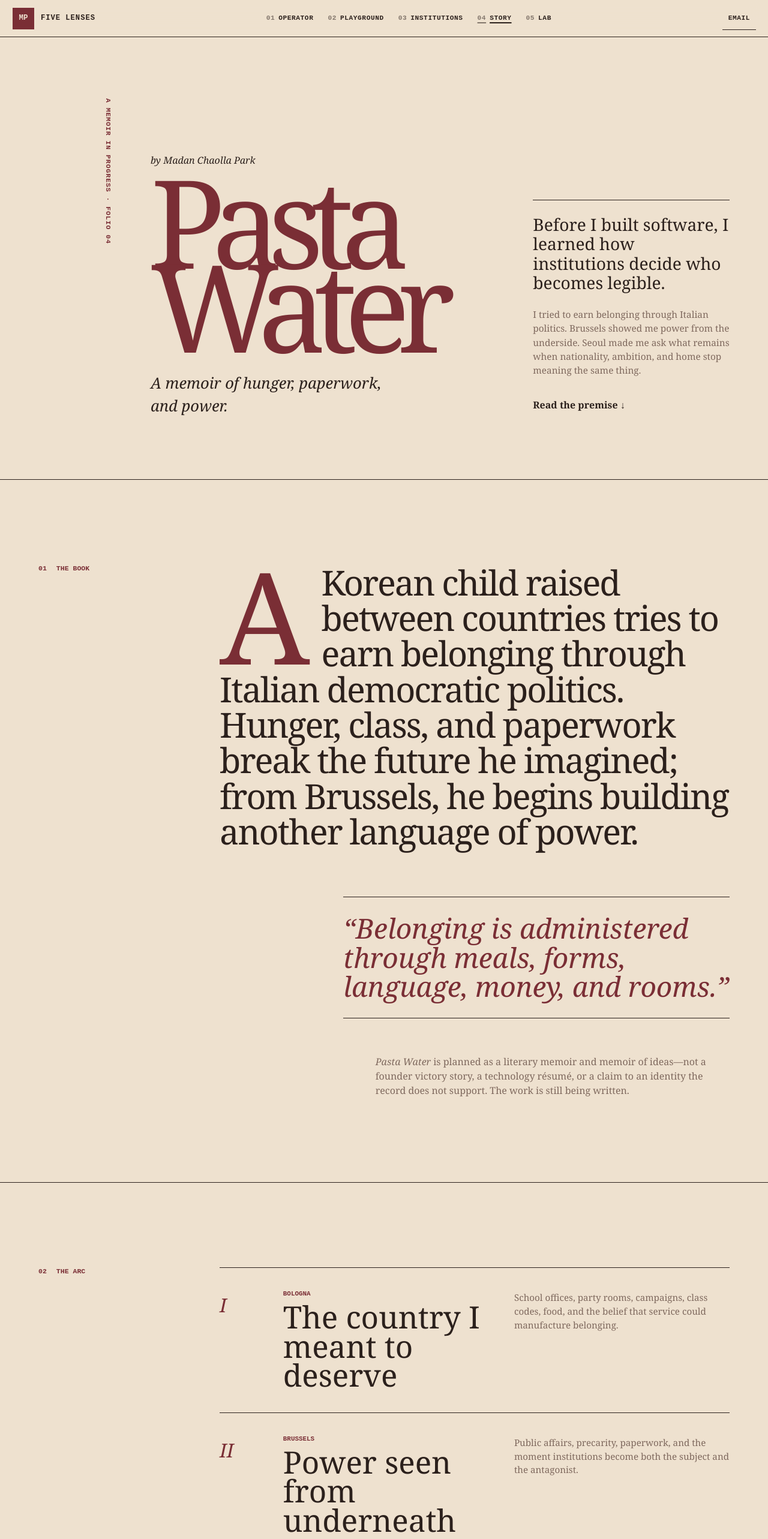
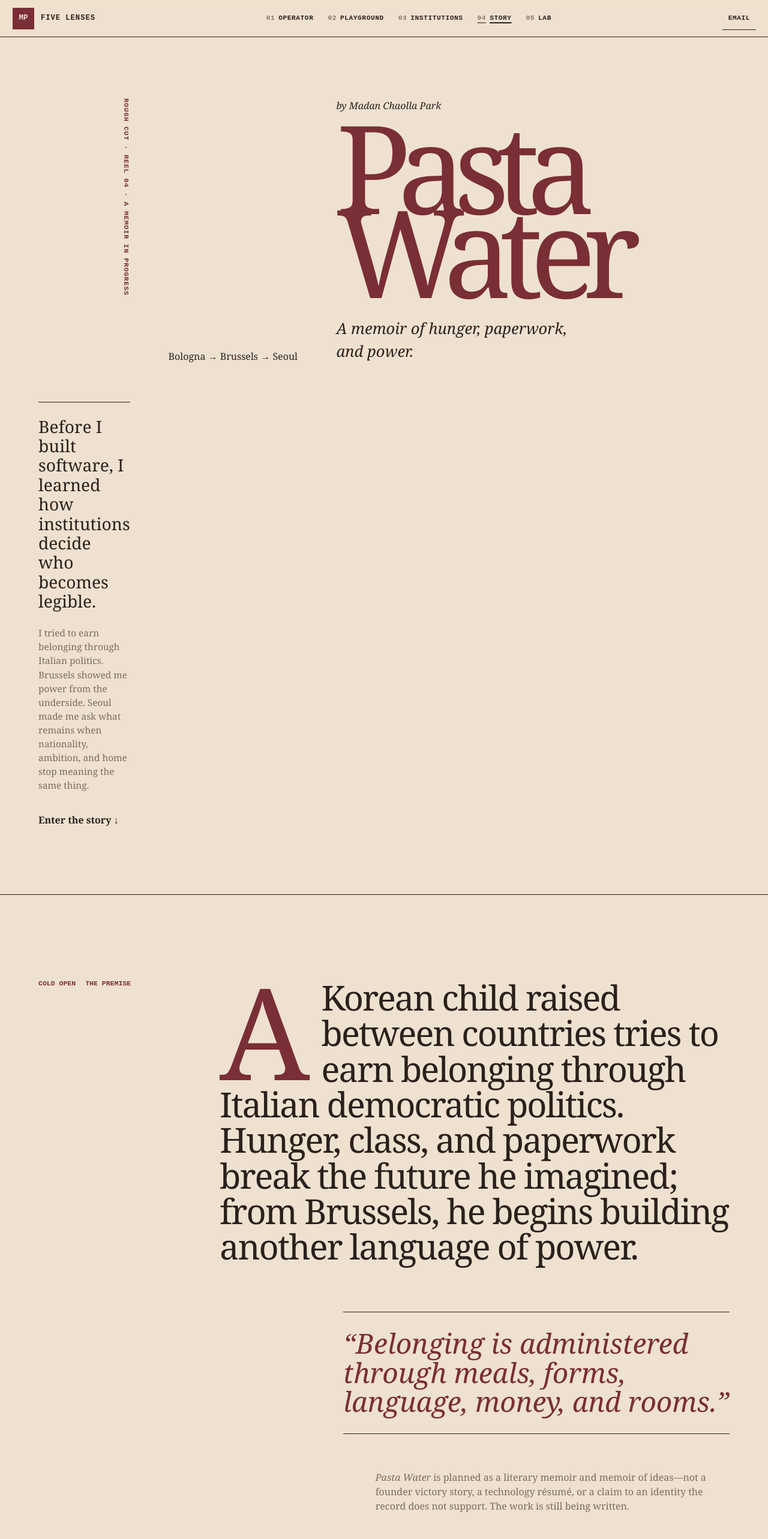
Before and after one commit to MadanChaollaPark/madanpark.com, a Next.js app: page /story in a window 1280 px wide. Shown: the top 2566 px of the page at 60% size. Built offline with nearby package versions, Linux system fonts and the light colour scheme.

Commit message:
feat: reshape story as the Pasta Water narrative

```diff
--- a/app/site-data.ts
+++ b/app/site-data.ts
@@ -40,7 +40,7 @@ export const lenses = [
     number: "04",
     title: "Pasta Water",
     audience: "Editors, journalists, hosts & readers",
-    style: "Literary review / memoir folio",
+    style: "Midnight cinema / analog memoir",
     promise: "The human story underneath the products: countries, paperwork, ambition, and a new language of power.",
   },
   {
--- a/app/story/page.tsx
+++ b/app/story/page.tsx
@@ -5,16 +5,20 @@ import { publicLinks } from "../site-data";
 export const metadata: Metadata = {
   title: "Pasta Water — Madan Park",
   description:
-    "Madan Park's literary portfolio: a memoir in progress about hunger, paperwork, belonging, politics, and building another language of power.",
+    "Madan Park's cinematic memoir portfolio: a story in progress about hunger, paperwork, belonging, politics, and building another language of power.",
 };
 
 export default function StoryPage() {
   return (
     <div className="story-site">
       <LensNav current="story" />
+      <div className="story-grain" aria-hidden="true" />
       <main>
         <header className="story-hero">
-          <div className="story-folio">A memoir in progress · Folio 04</div>
+          <div className="story-folio">Rough cut · Reel 04 · A memoir in progress</div>
+          <div className="story-route" aria-hidden="true">
+            Bologna → Brussels → Seoul
+          </div>
           <div className="story-title-block">
             <p>by Madan Chaolla Park</p>
             <h1>Pasta<br />Water</h1>
@@ -29,12 +33,12 @@ export default function StoryPage() {
               from the underside. Seoul made me ask what remains when nationality, ambition,
               and home stop meaning the same thing.
             </p>
-            <a href="#story-arc">Read the premise ↓</a>
+            <a href="#story-arc">Enter the story ↓</a>
           </div>
         </header>
 
         <section className="story-premise" id="story-arc">
-          <aside><span>01</span><p>The book</p></aside>
+          <aside><span>Cold open</span><p>The premise</p></aside>
           <div>
             <p className="story-dropcap">
               A Korean child raised between countries tries to earn belonging through Italian
@@ -53,19 +57,19 @@ export default function StoryPage() {
         </section>
 
         <section className="story-chapters">
-          <aside><span>02</span><p>The arc</p></aside>
+          <aside><span>Three reels</span><p>No clean return</p></aside>
           <div className="chapter-list">
-            <article>
+            <article data-city="bologna">
               <span>I</span>
               <div><p>Bologna</p><h2>The country I meant to deserve</h2></div>
               <p>School offices, party rooms, campaigns, class codes, food, and the belief that service could manufacture belonging.</p>
             </article>
-            <article>
+            <article data-city="brussels">
               <span>II</span>
               <div><p>Brussels</p><h2>Power seen from underneath</h2></div>
               <p>Public affairs, precarity, paperwork, and the moment institutions become both the subject and the antagonist.</p>
             </article>
-            <article>
+            <article data-city="seoul">
               <span>III</span>
               <div><p>Seoul</p><h2>Building as a replacement language</h2></div>
               <p>Job boards, archives, AI tools, and the unsettled question of whether making systems legible can make a person legible too.</p>
@@ -74,7 +78,7 @@ export default function StoryPage() {
         </section>
 
         <section className="story-themes">
-          <aside><span>03</span><p>Public conversations</p></aside>
+          <aside><span>Contact sheet</span><p>Loose pages</p></aside>
           <div>
             <h2>Stories that travel beyond the book.</h2>
             <div className="theme-grid">
@@ -87,7 +91,7 @@ export default function StoryPage() {
         </section>
 
         <section className="story-public-proof">
-          <aside><span>04</span><p>Public voice</p></aside>
+          <aside><span>Clipping wall</span><p>Already in public</p></aside>
           <div>
             <h2>The writing did not begin with the memoir.</h2>
             <div className="story-proof-list">
@@ -111,7 +115,7 @@ export default function StoryPage() {
         </section>
 
         <section className="story-bio">
-          <aside><span>05</span><p>Short biography</p></aside>
+          <aside><span>Cast note</span><p>Short biography</p></aside>
           <div>
             <p>
               Madan Chaolla Park, known professionally as Madan Park, is a Korean builder and
@@ -127,13 +131,14 @@ export default function StoryPage() {
         </section>
 
         <section className="story-contact">
+          <span className="story-endmark">End credits / the work continues</span>
           <p>For editors, agents, journalists, podcast hosts, and careful readers.</p>
           <h2>The archive is large. The story is becoming specific.</h2>
           <a href={publicLinks.email}>Write to Madan →</a>
         </section>
 
         <aside className="story-note">
-          <span>Author&apos;s note</span>
+          <span>Credits note</span>
           <p>
             This public page deliberately omits private relationships, unresolved legal detail,
             unsupported financial claims, and scenes not yet ready for publication.
```
